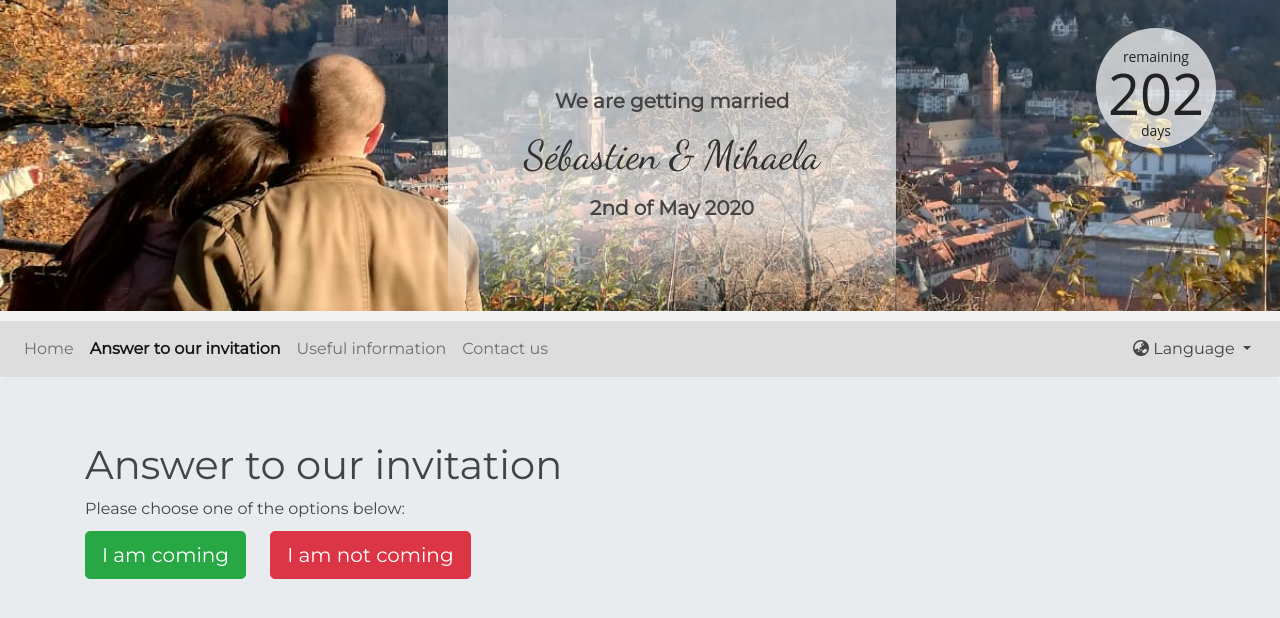
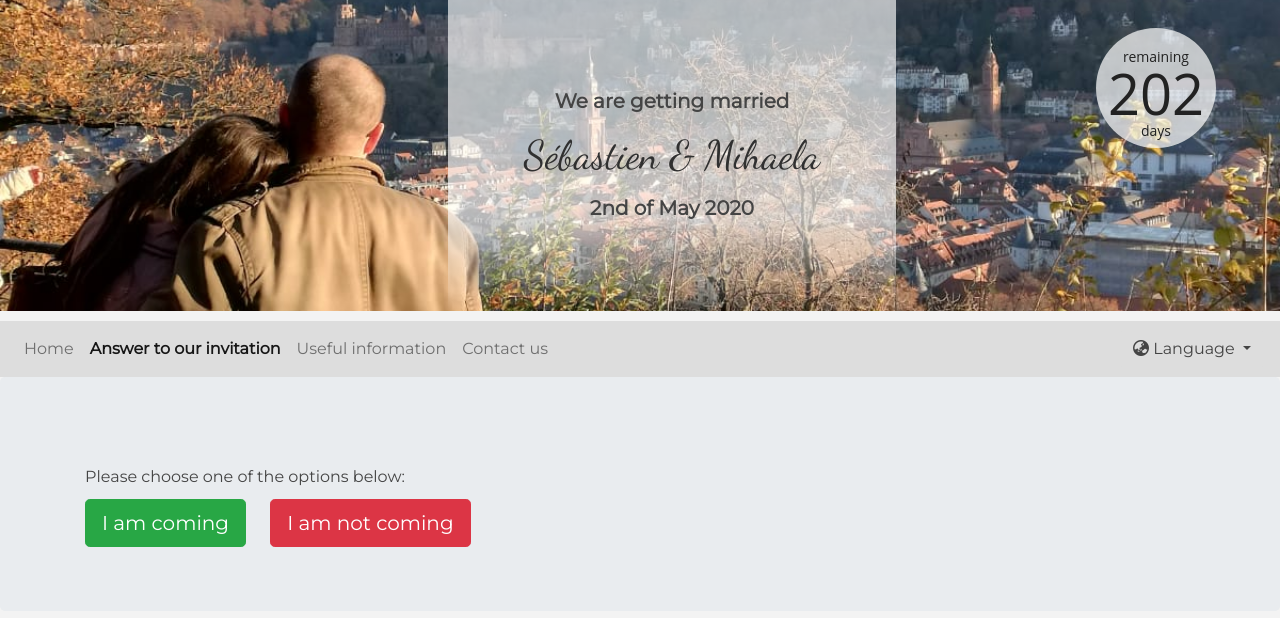
Before and after one commit to mihaelatimpu/WeddingWebsite, a website: page public/pages/confirm.html in a window 1280 px wide. Drawn offline with nearby package versions, Linux system fonts and the light colour scheme.

Commit message:
Fixed translations

```diff
--- a/public/pages/confirm.html
+++ b/public/pages/confirm.html
@@ -22,7 +22,7 @@
 	<div class="jumbotron">
 		<div class="container">
 			<div id="invitationOptions">
-				<h1 class="text-confirm">Answer to our invitation</h1>
+				<br>
 				<p class="text-please-choose-option">Please choose one of the options below: </p>
 				<button type="button" class="btn btn-success btn-lg text-coming" onClick="renderConfirmPresenceForm()">I am coming</button>
 				<button type="button" class="btn btn-danger btn-lg text-not-coming" onClick="renderConfirmAbsenceForm()">I am not coming</button>
```
